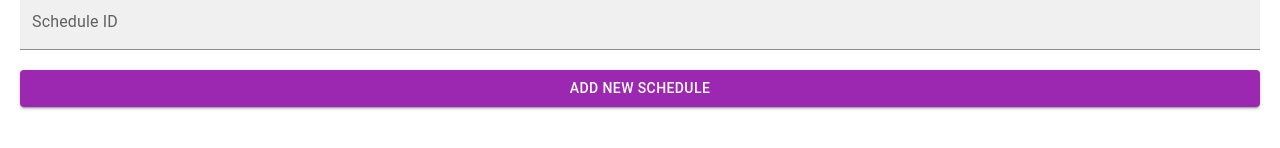
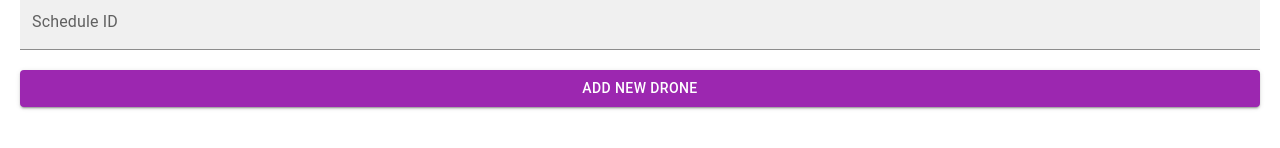
Before and after one commit to Shakshi01/cloudProjectSurvDrone, a React (Create React App) app: page /createDrone in a window 1280 px wide. Shown: the part 638-786 px from the top of the page. Built offline with nearby package versions, Linux system fonts and the light colour scheme.

Commit message:
Updated drone schedule frontend

```diff
--- a/src/App2Components/scenes/createDrone/index.jsx
+++ b/src/App2Components/scenes/createDrone/index.jsx
@@ -127,7 +127,7 @@ const CreateDrone = () => {
                 onBlur={handleBlur}
                 onChange={handleChange}
                 value={values.ScheduleId}
-                name="DroneId"
+                name="ScheduleId"
                 error={!!touched.ScheduleId && !!errors.ScheduleId}
                 helperText={touched.ScheduleId && errors.ScheduleId}
                 sx={{ gridColumn: "span 4" }}
@@ -135,7 +135,7 @@ const CreateDrone = () => {
             </Box>
             <Box display="flex" justifyContent="end" mt="20px">
               <Button type="submit" color="secondary" variant="contained">
-                Add New Schedule
+                Add New Drone
               </Button>
             </Box>
           </form>
```
Also changed, not shown: 1 other file (tests, documents, lock files or other folders).
